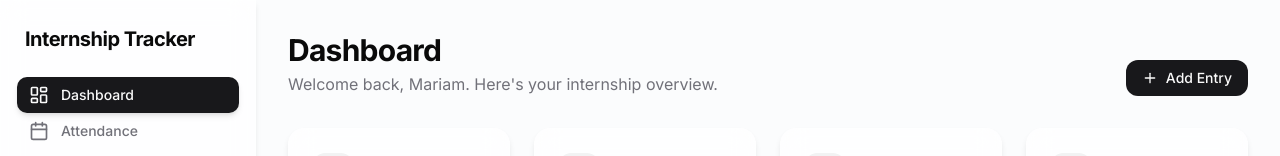
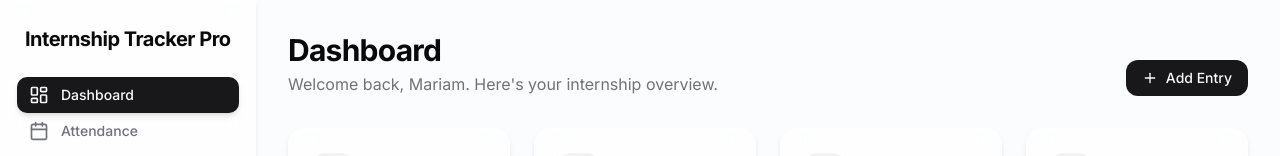
Before and after one commit to maryam0matar/internship-tracker, a Next.js app: page / in a window 1280 px wide. Shown: the top 156 px of the page. Built offline with nearby package versions, Linux system fonts and the light colour scheme; no server answers; the database is empty.

Commit message:
build: add visual marker for deployment verification

```diff
--- a/src/components/layout/sidebar.tsx
+++ b/src/components/layout/sidebar.tsx
@@ -29,7 +29,7 @@
     return (
         <div className="w-64 h-screen border-r flex flex-col glass fixed left-0 top-0 z-40">
             <div className="p-6">
-                <h1 className="text-xl font-bold tracking-tight">Internship Tracker</h1>
+                <h1 className="text-xl font-bold tracking-tight">Internship Tracker Pro</h1>
             </div>
 
             <nav className="flex-1 px-4 space-y-1">
```
